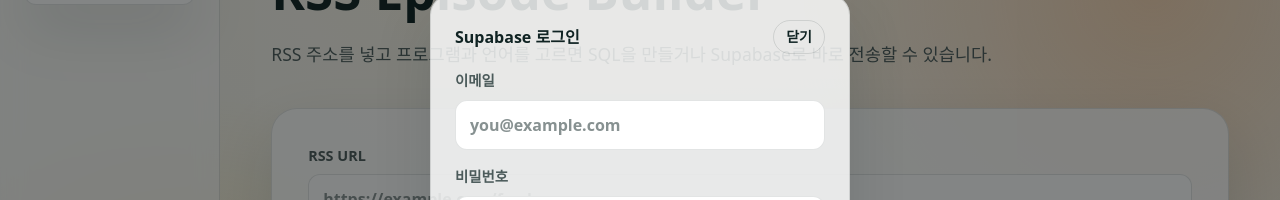
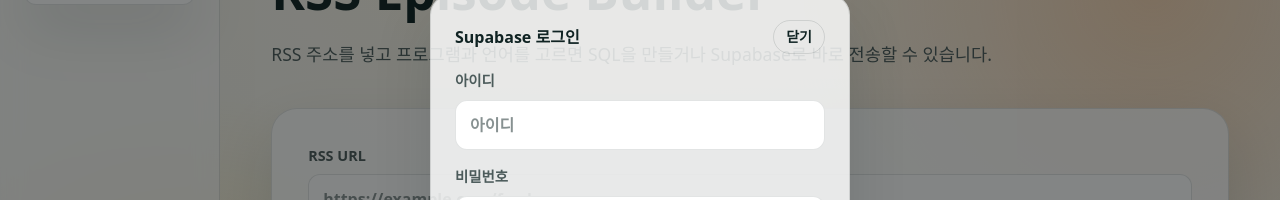
Before and after one commit to CarLifeContentBusinessDev/RSS-Reader, a React (Vite) app: page / in a window 1280 px wide. Both pictures are taken after a click on the button "로그인". Shown: the part 234-434 px from the top of the page. Built offline with nearby package versions, Linux system fonts and the light colour scheme; a web font is replaced by a local one.

Commit message:
refactor: 로그인 창 수정

```diff
--- a/src/App.tsx
+++ b/src/App.tsx
@@ -75,7 +75,7 @@
 
   const handleSignIn = async () => {
     if (!authEmail || !authPassword) {
-      setAuthError("이메일과 비밀번호를 입력해주세요.");
+      setAuthError("아이디와 비밀번호를 입력해주세요.");
       return;
     }
     setAuthError("");
@@ -198,12 +198,12 @@
               {!authUserEmail ? (
                 <div className="grid gap-4">
                   <label className={labelClass}>
-                    <span className={labelTextClass}>이메일</span>
+                    <span className={labelTextClass}>아이디</span>
                     <input
                       type="email"
                       value={authEmail}
                       onChange={(event) => setAuthEmail(event.target.value)}
-                      placeholder="you@example.com"
+                      placeholder="아이디"
                       className={inputClass}
                     />
                   </label>
--- a/src/components/AuthModal.tsx
+++ b/src/components/AuthModal.tsx
@@ -55,7 +55,7 @@
         {!authUserEmail ? (
           <div className="grid gap-4">
             <label className="grid gap-2 font-semibold">
-              <span className="text-[0.9rem] text-ink-muted">이메일</span>
+              <span className="text-[0.9rem] text-ink-muted">아이디</span>
               <input
                 type="email"
                 value={authEmail}
```
